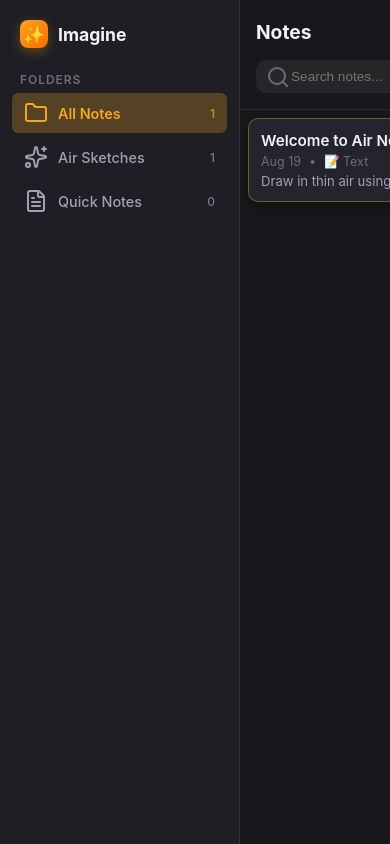
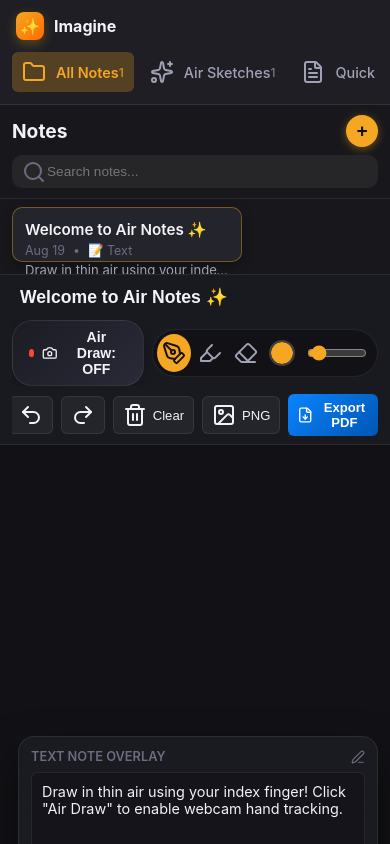
Before and after one commit to danish-puri/imaGine, a plain HTML site: page index.html in a window 390 px wide. Drawn offline with nearby package versions, Linux system fonts and the light colour scheme; a script that the page names is missing.

Commit message:
Make app responsive on mobile

```diff
--- a/styles.css
+++ b/styles.css
@@ -496,6 +496,7 @@
   display: block;
   cursor: crosshair;
   background-color: transparent;
+  touch-action: none;
 }
 
 /* Text Overlay (Hybrid Note + Canvas) */
@@ -677,3 +678,258 @@
   height: 10px;
   box-shadow: 0 0 0 3px rgba(245, 166, 35, 0.2), 0 0 10px rgba(245, 166, 35, 0.55);
 }
+
+/* Responsive layout
+   The desktop composition stays intact; smaller screens stack the same
+   surfaces so every existing control remains available without horizontal
+   page overflow. */
+@media (max-width: 1100px) {
+  .app-container {
+    grid-template-columns: 190px 260px minmax(0, 1fr);
+  }
+
+  .toolbar {
+    padding: 0 12px;
+    gap: 8px;
+  }
+
+  .toolbar-left,
+  .toolbar-center,
+  .toolbar-right {
+    gap: 8px;
+  }
+
+  .toolbar-center {
+    min-width: 0;
+  }
+
+  .tool-palette {
+    gap: 2px;
+  }
+
+  .btn-action {
+    padding-inline: 9px;
+  }
+}
+
+@media (max-width: 800px) {
+  body {
+    overflow: auto;
+  }
+
+  .app-container {
+    grid-template-columns: 1fr;
+    grid-template-rows: auto 190px minmax(0, 1fr);
+    min-height: 100vh;
+    height: auto;
+    min-width: 0;
+  }
+
+  .sidebar {
+    min-height: 0;
+    padding: 10px 12px;
+    gap: 10px;
+    border-right: 0;
+    border-bottom: 1px solid var(--border-color);
+  }
+
+  .sidebar-header {
+    padding: 2px 4px;
+  }
+
+  .sidebar nav {
+    min-width: 0;
+  }
+
+  .nav-section-title {
+    display: none;
+  }
+
+  .nav-list {
+    flex-direction: row;
+    gap: 6px;
+    overflow-x: auto;
+    padding-bottom: 2px;
+    scrollbar-width: none;
+  }
+
+  .nav-list::-webkit-scrollbar {
+    display: none;
+  }
+
+  .nav-item {
+    flex: 0 0 auto;
+    min-height: 38px;
+    padding: 8px 10px;
+  }
+
+  .notes-panel {
+    min-height: 0;
+    border-right: 0;
+    border-bottom: 1px solid var(--border-color);
+  }
+
+  .notes-header {
+    padding: 10px 12px;
+    gap: 8px;
+  }
+
+  .notes-list {
+    flex-direction: row;
+    overflow-x: auto;
+    overflow-y: hidden;
+    padding: 8px 12px 12px;
+  }
+
+  .note-card {
+    flex: 0 0 230px;
+    min-width: 0;
+  }
+
+  .workspace {
+    min-height: 680px;
+    height: calc(100vh - 250px);
+  }
+
+  .toolbar {
+    height: auto;
+    min-height: 60px;
+    flex-wrap: wrap;
+    padding: 8px 12px;
+    align-content: center;
+  }
+
+  .toolbar-left {
+    flex: 1 1 100%;
+    min-width: 0;
+  }
+
+  .title-input {
+    width: 100%;
+    min-width: 0;
+    font-size: 1.1rem;
+  }
+
+  .toolbar-center,
+  .toolbar-right {
+    min-width: 0;
+    overflow-x: auto;
+    scrollbar-width: none;
+  }
+
+  .toolbar-center::-webkit-scrollbar,
+  .toolbar-right::-webkit-scrollbar {
+    display: none;
+  }
+
+  .toolbar-center {
+    flex: 1 1 auto;
+  }
+
+  .toolbar-right {
+    flex: 0 1 auto;
+  }
+
+  .btn-air-draw,
+  .btn-action,
+  .tool-btn {
+    min-height: 38px;
+  }
+
+  .text-editor-container {
+    right: 12px;
+    bottom: 12px;
+    width: min(360px, calc(100% - 24px));
+  }
+
+  .air-hud {
+    top: 12px;
+    right: 12px;
+    width: min(280px, calc(100% - 24px));
+  }
+}
+
+@media (max-width: 520px) {
+  .app-container {
+    grid-template-rows: auto 170px minmax(0, 1fr);
+  }
+
+  .brand-title {
+    font-size: 1rem;
+  }
+
+  .toolbar {
+    align-items: stretch;
+  }
+
+  .toolbar-center,
+  .toolbar-right {
+    flex-basis: 100%;
+  }
+
+  .toolbar-center {
+    justify-content: space-between;
+  }
+
+  .toolbar-right {
+    justify-content: flex-end;
+  }
+
+  .tool-palette {
+    flex: 0 0 auto;
+  }
+
+  .workspace {
+    height: calc(100vh - 220px);
+    min-height: 620px;
+  }
+
+  .text-editor-container {
+    bottom: 10px;
+    padding: 12px;
+  }
+
+  .text-editor {
+    height: 100px;
+  }
+}
+
+@media (max-width: 360px) {
+  .nav-item-left span {
+    display: none;
+  }
+
+  .nav-item {
+    padding-inline: 12px;
+  }
+
+  .btn-air-draw {
+    padding-inline: 10px;
+  }
+
+  .btn-air-draw span,
+  .btn-action:not(#btnClearCanvas) {
+    font-size: 0;
+    gap: 0;
+  }
+
+  .btn-action:not(#btnClearCanvas) svg,
+  .btn-air-draw svg {
+    margin: 0;
+  }
+
+  .btn-clear-canvas {
+    padding-inline: 8px;
+  }
+}
+
+@media (prefers-reduced-motion: reduce) {
+  *,
+  *::before,
+  *::after {
+    scroll-behavior: auto !important;
+    transition-duration: 0.01ms !important;
+    animation-duration: 0.01ms !important;
+    animation-iteration-count: 1 !important;
+  }
+}
```
